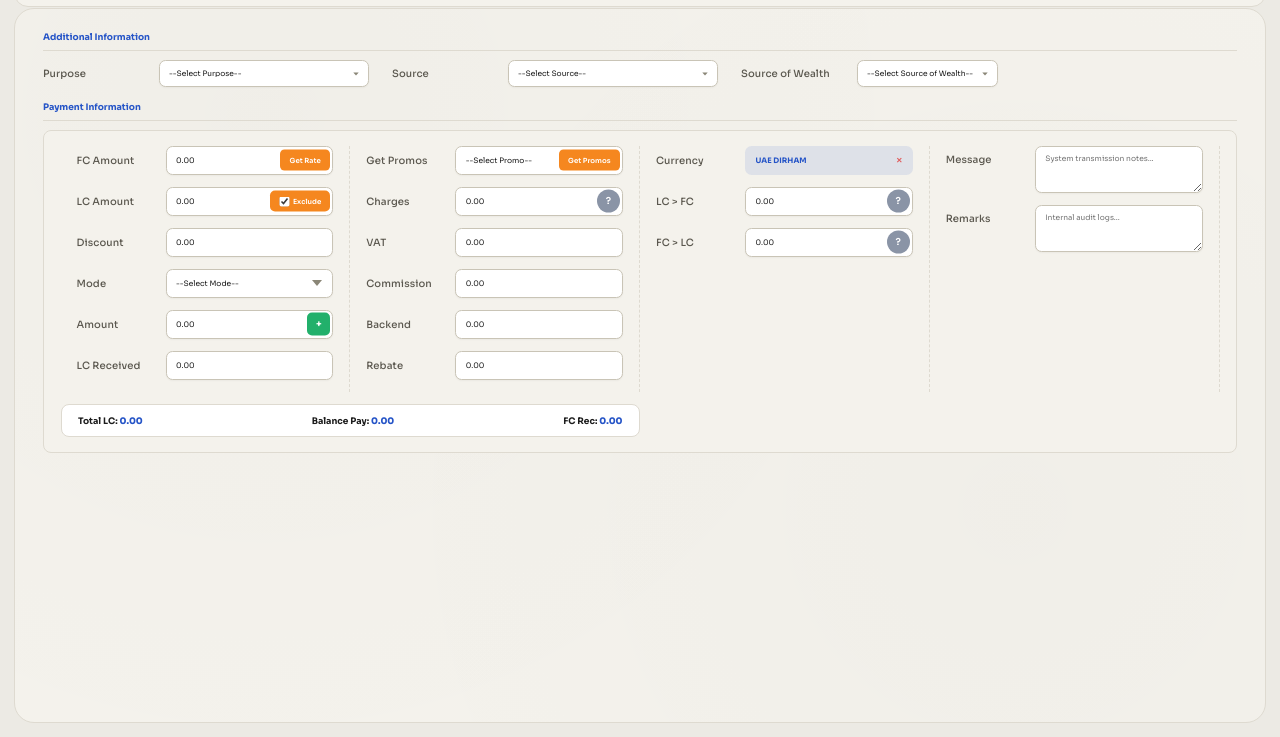
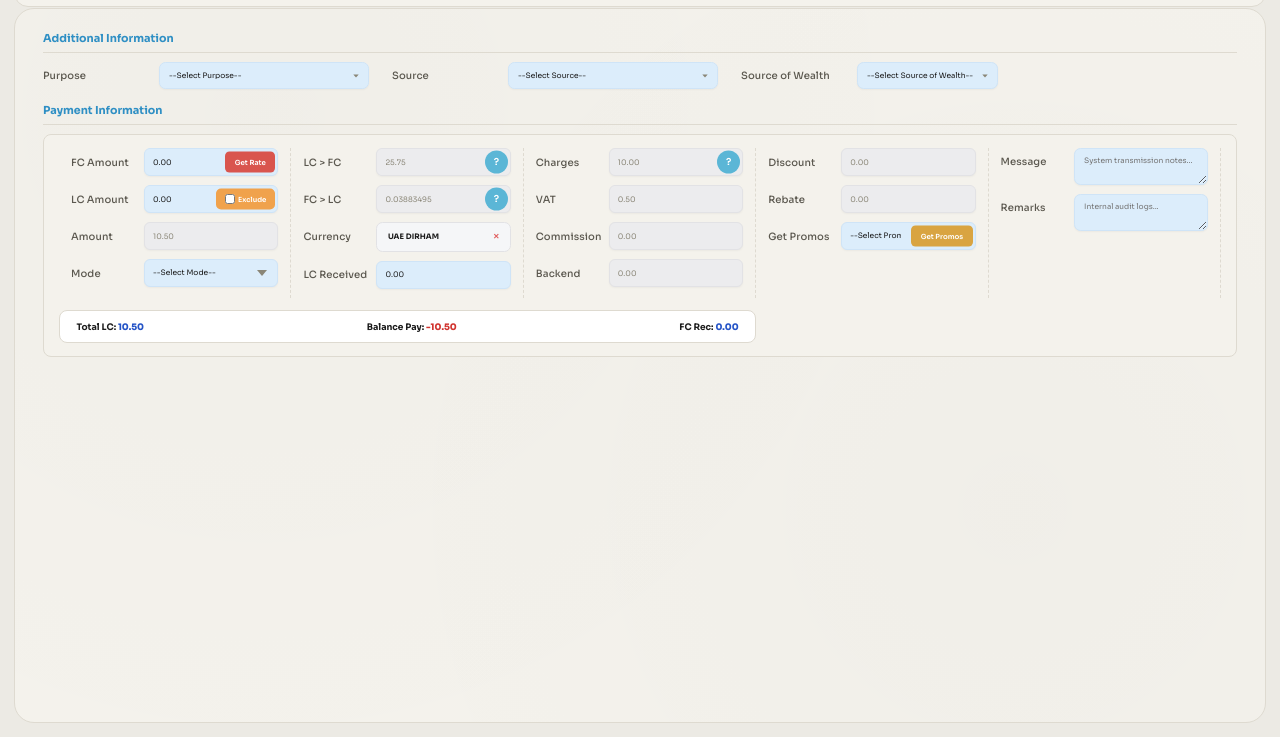
Before and after one commit to demoIntelEx/demoIntelEx, a plain HTML site: page Reg/remittance.html in a window 1280 px wide. Both pictures are taken after a click on the button "Get Rate". Shown: the part 63-800 px from the top of the page. Drawn offline with Linux system fonts and the light colour scheme.

Commit message:
Add files via upload

```diff
--- a/Reg/remittance.html
+++ b/Reg/remittance.html
@@ -147,7 +147,7 @@ button{font-family:var(--font);cursor:pointer;}
 
 .rem-section{margin-bottom:14px;}
 .rem-section-title{
-  font-size:9px;font-weight:700;color:var(--accent);margin-bottom:9.5px;padding-bottom:6.5px;
+  font-size:11px;font-weight:700;color:#2f8fc4;margin-bottom:9.5px;padding-bottom:6.5px;
   border-bottom:1px solid var(--border);display:flex;align-items:center;justify-content:space-between;
 }
 /* label/field rows — each field auto-sizes to its label, then wraps naturally */
@@ -160,7 +160,7 @@ button{font-family:var(--font);cursor:pointer;}
 .rem-f label{width:109.5px;flex-shrink:0;white-space:nowrap;font-size:10px;color:var(--text2);font-weight:500;text-align:left;letter-spacing:.01em;}
 .rem-f .ctl-wrap{width:141px;flex-shrink:0;position:relative;display:flex;align-items:center;gap:5px;}
 .rem-f input,.rem-f select{
-  width:100%;height:27px;border:1.5px solid var(--border2);background:var(--panel);border-radius:6.5px;
+  width:100%;height:27px;border:1.5px solid #cfe4f7;background:#dcedfb;border-radius:6.5px;
   padding:0 9px;font-size:7.5px;font-weight:400;line-height:1;color:var(--text);font-family:var(--font);outline:none;min-width:0;
   text-align:left;box-shadow:0 1px 2px rgba(20,18,10,.04);transition:border-color .15s,box-shadow .15s,background .15s;
 }
@@ -230,17 +230,22 @@ button{font-family:var(--font);cursor:pointer;}
 /* ══ TRANSACTION FORM (scoped copy of transaction-form.html, embedded
    into the Payment Information section) ══ */
 .tf-scope{
-  --tf-field-bg:var(--panel);
-  --tf-field-border:var(--border2);
+  --tf-field-bg:#dcedfb;
+  --tf-field-border:#cfe4f7;
+  --tf-computed-bg:#ececee;
+  --tf-computed-border:#e2e2e5;
   --tf-label-color:var(--text2);
-  --tf-orange:#f5871f;
+  --tf-orange:#f0a24c;
+  --tf-tan:#d9a441;
+  --tf-red:#d9554e;
+  --tf-help:#5bb6d6;
   --tf-blue:#2f6fed;
   --tf-blue-dark:#1f4fb8;
-  --tf-green:#22b06b;
+  --tf-green:#f0a24c;
   --tf-balance-bg:#fbe9ea;
   --tf-balance-text:#c0392b;
-  --tf-currency-bg:var(--accent-dim);
-  --tf-currency-text:var(--accent);
+  --tf-currency-bg:#f5f6f8;
+  --tf-currency-text:var(--text);
   --tf-divider:var(--border);
   --tf-page-bg:var(--paper);
   color:var(--tf-label-color);
@@ -249,16 +254,16 @@ button{font-family:var(--font);cursor:pointer;}
 .tf-form-wrapper{
   border:1px solid var(--tf-divider);
   border-radius:var(--radius-sm);
-  padding:14.5px 16.5px;
+  padding:13px 15px;
   background:var(--tf-page-bg);
 }
 .tf-grid{
   display:grid;
-  grid-template-columns: repeat(4, 1fr);
+  grid-template-columns: repeat(5, 1fr);
   gap:0;
 }
 .tf-col{
-  padding:0 16px;
+  padding:0 12px;
   border-right:1px dashed var(--tf-divider);
 }
 .tf-col:last-child{
@@ -270,11 +275,11 @@ button{font-family:var(--font);cursor:pointer;}
 .tf-field-row{
   display:flex;
   align-items:center;
-  margin-bottom:11.5px;
+  margin-bottom:9px;
   gap:5px;
 }
 .tf-field-label{
-  width:84px;
+  width:68px;
   flex-shrink:0;
   font-weight:500;
   font-size:10px;
@@ -285,11 +290,11 @@ button{font-family:var(--font);cursor:pointer;}
 .tf-scope input[type="number"],
 .tf-scope select{
   width:100%;
-  height:29.5px;
-  padding:0 9.5px;
+  height:28px;
+  padding:0 8px;
   background:var(--tf-field-bg);
   border:1.5px solid var(--tf-field-border);
-  border-radius:6.5px;
+  border-radius:6px;
   font-size:7.5px;
   font-weight:400;
   line-height:1;
@@ -323,6 +328,13 @@ button{font-family:var(--font);cursor:pointer;}
 .tf-field-row-top .tf-field-label{
   padding-top:7px;
 }
+/* computed / system-derived fields (charges, rates, etc.) — muted grey fill,
+   visually distinct from the light-blue fields the teller types into */
+.tf-scope input.tf-computed{
+  background:var(--tf-computed-bg);
+  border-color:var(--tf-computed-border);
+  color:var(--text2);
+}
 .tf-scope input[type="text"]:hover,
 .tf-scope input[type="number"]:hover,
 .tf-scope textarea:hover,
@@ -341,7 +353,7 @@ button{font-family:var(--font);cursor:pointer;}
   cursor:pointer;
 }
 .tf-scope input[readonly]{
-  background:var(--paper);
+  background:var(--tf-computed-bg);
   color:var(--text3);
 }
 .tf-with-btn{
@@ -396,7 +408,7 @@ button{font-family:var(--font);cursor:pointer;}
 .tf-embed-btn.tf-icon-btn.tf-circle-btn{
   border-radius:50%;
 }
-.tf-btn-help{ background:#8a94a6; }
+.tf-btn-help{ background:var(--tf-help); }
 .tf-btn-green{
   background:var(--tf-green);
   width:29.5px;
@@ -458,6 +470,7 @@ button{font-family:var(--font);cursor:pointer;}
   justify-content:space-between;
   background:var(--tf-currency-bg);
   color:var(--tf-currency-text);
+  border:1.5px solid var(--tf-computed-border);
   border-radius:6.5px;
   padding:0 10.5px;
   font-weight:700;
@@ -470,7 +483,7 @@ button{font-family:var(--font);cursor:pointer;}
   cursor:pointer;
 }
 .tf-summary-box{
-  grid-column: 1 / 3;
+  grid-column: 1 / span 3;
   border:1px solid var(--tf-divider);
   background:var(--panel);
   border-radius:var(--radius-sm);
@@ -596,14 +609,14 @@ function remittanceFormHtml(){
           <div class="tf-form-wrapper">
             <div class="tf-grid">
 
-              <!-- COLUMN 1 -->
+              <!-- COLUMN 1 — Amounts -->
               <div class="tf-col">
                 <div class="tf-field-row">
                   <div class="tf-field-label">FC Amount</div>
                   <div class="tf-with-btn">
                     <div class="tf-input-embed">
-                      <input type="text" value="0.00" class="tf-embed-input tf-pad-wide">
-                      <button class="tf-embed-btn tf-btn-orange" style="background:var(--tf-orange);">Get Rate</button>
+                      <input type="text" value="0.00" id="tf-fc-amount" class="tf-embed-input tf-pad-wide" placeholder="0.00">
+                      <button type="button" id="tf-get-rate-btn" class="tf-embed-btn tf-btn-orange" style="background:var(--tf-red);">Get Rate</button>
                     </div>
                   </div>
                 </div>
@@ -612,17 +625,17 @@ function remittanceFormHtml(){
                   <div class="tf-field-label">LC Amount</div>
                   <div class="tf-with-btn">
                     <div class="tf-input-embed">
-                      <input type="text" value="0.00" class="tf-embed-input tf-pad-wide">
+                      <input type="text" value="0.00" id="tf-lc-amount" class="tf-embed-input tf-pad-wide" placeholder="0.00">
                       <label class="tf-checkbox-pill tf-embed-btn tf-pill-orange">
-                        <input type="checkbox" checked> Exclude
+                        <input type="checkbox" id="tf-exclude-chk"> Exclude
                       </label>
                     </div>
                   </div>
                 </div>
 
                 <div class="tf-field-row">
-                  <div class="tf-field-label">Discount</div>
-                  <input type="text" value="0.00">
+                  <div class="tf-field-label">Amount</div>
+                  <input type="text" value="0.00" id="tf-mode-amount" class="tf-computed" readonly>
                 </div>
 
                 <div class="tf-field-row">
@@ -634,62 +647,26 @@ function remittanceFormHtml(){
                     <option>Account</option>
                   </select>
                 </div>
+              </div>
 
+              <!-- COLUMN 2 — Rates & Currency -->
+              <div class="tf-col">
                 <div class="tf-field-row">
-                  <div class="tf-field-label">Amount</div>
+                  <div class="tf-field-label">LC &gt; FC</div>
                   <div class="tf-input-embed">
-                    <input type="text" value="0.00" class="tf-embed-input tf-pad-icon">
-                    <button class="tf-embed-btn tf-icon-btn tf-btn-green">+</button>
+                    <input type="text" value="0.00" id="tf-lc-fc" class="tf-embed-input tf-pad-icon tf-computed" readonly>
+                    <button type="button" class="tf-embed-btn tf-icon-btn tf-btn-help tf-circle-btn" title="LC to FC conversion rate">?</button>
                   </div>
                 </div>
 
                 <div class="tf-field-row">
-                  <div class="tf-field-label">LC Received</div>
-                  <input type="text" value="0.00">
-                </div>
-              </div>
-
-              <!-- COLUMN 2 -->
-              <div class="tf-col">
-                <div class="tf-field-row">
-                  <div class="tf-field-label">Get Promos</div>
+                  <div class="tf-field-label">FC &gt; LC</div>
                   <div class="tf-input-embed">
-                    <select class="tf-embed-input tf-pad-wide">
-                      <option>--Select Promo--</option>
-                    </select>
-                    <button class="tf-embed-btn" style="background:var(--tf-orange);">Get Promos</button>
+                    <input type="text" value="0.00" id="tf-fc-lc" class="tf-embed-input tf-pad-icon tf-computed" readonly>
+                    <button type="button" class="tf-embed-btn tf-icon-btn tf-btn-help tf-circle-btn" title="FC to LC conversion rate">?</button>
                   </div>
                 </div>
-                <div class="tf-field-row">
-                  <div class="tf-field-label">Charges</div>
-                  <div class="tf-input-embed">
-                    <input type="text" value="0.00" class="tf-embed-input tf-pad-icon">
-                    <button class="tf-embed-btn tf-icon-btn tf-btn-help tf-circle-btn" title="Help">?</button>
-                  </div>
-                </div>
-                <div class="tf-field-row">
-                  <div class="tf-field-label">VAT</div>
-                  <input type="text" value="0.00">
-                </div>
 
-                <div class="tf-field-row">
-                  <div class="tf-field-label">Commission</div>
-                  <input type="text" value="0.00">
-                </div>
-
-                <div class="tf-field-row">
-                  <div class="tf-field-label">Backend</div>
-                  <input type="text" value="0.00">
-                </div>
-
-                <div class="tf-field-row">
-                  <div class="tf-field-label">Rebate</div>
-                  <input type="text" value="0.00">
-                </div>
-              </div>
-
-              <!-- COLUMN 3 -->
-              <div class="tf-col">
                 <div class="tf-field-row">
                   <div class="tf-field-label">Currency</div>
                   <div class="tf-currency-tag">
@@ -698,39 +675,77 @@ function remittanceFormHtml(){
                 </div>
 
                 <div class="tf-field-row">
-                  <div class="tf-field-label">LC &gt; FC</div>
+                  <div class="tf-field-label">LC Received</div>
+                  <input type="text" value="0.00" id="tf-lc-received" placeholder="0.00">
+                </div>
+              </div>
+
+              <!-- COLUMN 3 — Charges & Fees -->
+              <div class="tf-col">
+                <div class="tf-field-row">
+                  <div class="tf-field-label">Charges</div>
                   <div class="tf-input-embed">
-                    <input type="text" value="0.00" class="tf-embed-input tf-pad-icon">
-                    <button class="tf-embed-btn tf-icon-btn tf-btn-help tf-circle-btn" title="Help">?</button>
+                    <input type="text" value="0.00" id="tf-charges" class="tf-embed-input tf-pad-icon tf-computed" readonly>
+                    <button type="button" class="tf-embed-btn tf-icon-btn tf-btn-help tf-circle-btn" title="Help">?</button>
                   </div>
                 </div>
 
                 <div class="tf-field-row">
-                  <div class="tf-field-label">FC &gt; LC</div>
+                  <div class="tf-field-label">VAT</div>
+                  <input type="text" value="0.00" id="tf-vat" class="tf-computed" readonly>
+                </div>
+
+                <div class="tf-field-row">
+                  <div class="tf-field-label">Commission</div>
+                  <input type="text" value="0.00" class="tf-computed" readonly>
+                </div>
+
+                <div class="tf-field-row">
+                  <div class="tf-field-label">Backend</div>
+                  <input type="text" value="0.00" class="tf-computed" readonly>
+                </div>
+              </div>
+
+              <!-- COLUMN 4 — Discounts & Promo -->
+              <div class="tf-col">
+                <div class="tf-field-row">
+                  <div class="tf-field-label">Discount</div>
+                  <input type="text" value="0.00" class="tf-computed" readonly>
+                </div>
+
+                <div class="tf-field-row">
+                  <div class="tf-field-label">Rebate</div>
+                  <input type="text" value="0.00" class="tf-computed" readonly>
+                </div>
+
+                <div class="tf-field-row">
+                  <div class="tf-field-label">Get Promos</div>
                   <div class="tf-input-embed">
-                    <input type="text" value="0.00" class="tf-embed-input tf-pad-icon">
-                    <button class="tf-embed-btn tf-icon-btn tf-btn-help tf-circle-btn" title="Help">?</button>
+                    <select class="tf-embed-input tf-pad-wide">
+                      <option>--Select Promo--</option>
+                    </select>
+                    <button type="button" class="tf-embed-btn" style="background:var(--tf-tan);">Get Promos</button>
                   </div>
                 </div>
               </div>
 
-              <!-- COLUMN 4 (Message / Remarks, using the freed-up right side) -->
+              <!-- COLUMN 5 — Notes -->
               <div class="tf-col">
                 <div class="tf-field-row tf-field-row-top">
                   <div class="tf-field-label">Message</div>
-                  <textarea rows="3" placeholder="System transmission notes..."></textarea>
+                  <textarea rows="2" placeholder="System transmission notes..."></textarea>
                 </div>
                 <div class="tf-field-row tf-field-row-top">
                   <div class="tf-field-label">Remarks</div>
-                  <textarea rows="3" placeholder="Internal audit logs..."></textarea>
+                  <textarea rows="2" placeholder="Internal audit logs..."></textarea>
                 </div>
               </div>
 
-              <!-- SUMMARY ROW: spans columns 2 & 3 -->
+              <!-- SUMMARY ROW: spans 3 of the 5 columns -->
               <div class="tf-summary-box">
-                <span>Total LC: <strong>0.00</strong></span>
-                <span>Balance Pay: <strong>0.00</strong></span>
-                <span>FC Rec: <strong>0.00</strong></span>
+                <span>Total LC: <strong id="tf-total-lc">0.00</strong></span>
+                <span>Balance Pay: <strong id="tf-balance-pay">0.00</strong></span>
+                <span>FC Rec: <strong id="tf-fc-rec">0.00</strong></span>
               </div>
 
             </div>
@@ -753,6 +768,140 @@ document.getElementById('rem-main-inner').innerHTML = remittanceFormHtml();
 document.querySelector('.mp-back').addEventListener('click', function(){
   if (window.history.length > 1) window.history.back();
 });
+
+/* ══ PAYMENT INFORMATION — remittance calculation ══
+   Practical exchange-house calc chain:
+
+   Rates
+     LC > FC  = 25.75, fetched via "Get Rate"
+     FC > LC  = 1 / (LC > FC), shown to 8 decimal places
+
+   Forward path (customer types the FC Amount, then clicks "Get Rate"):
+     LC Amount = FC Amount / (LC > FC)
+   Reverse path (teller types the LC Amount directly, once a rate has
+   been fetched at least once):
+     FC Amount = LC Amount x (LC > FC)
+
+   Charges = 10.00 (flat), VAT = 0.50 (flat)
+   Amount ("Mode Amount")  = LC Amount + Charges + VAT
+   Total LC   = Amount
+   FC Rec     = FC Amount
+
+   LC Received is typed in by the user (not calculated).
+   Balance Pay = LC Received - Amount, shown in red when negative.
+
+   "Exclude" subtracts Charges + VAT from the current LC Amount (the
+   field itself is reduced), then FC Amount and Amount are recalculated
+   from that new LC Amount. Unchecking it adds Charges + VAT back and
+   recalculates again. */
+(function(){
+  var fcAmountEl   = document.getElementById('tf-fc-amount');
+  var lcAmountEl   = document.getElementById('tf-lc-amount');
+  var excludeChk   = document.getElementById('tf-exclude-chk');
+  var lcReceivedEl = document.getElementById('tf-lc-received');
+  var lcToFcEl     = document.getElementById('tf-lc-fc');
+  var fcToLcEl     = document.getElementById('tf-fc-lc');
+  var chargesEl    = document.getElementById('tf-charges');
+  var vatEl        = document.getElementById('tf-vat');
+  var amountEl     = document.getElementById('tf-mode-amount');
+  var getRateBtn   = document.getElementById('tf-get-rate-btn');
+  var totalLcEl    = document.getElementById('tf-total-lc');
+  var balancePayEl = document.getElementById('tf-balance-pay');
+  var fcRecEl      = document.getElementById('tf-fc-rec');
+
+  if (!fcAmountEl || !getRateBtn) return; // markup not present, skip silently
+
+  var CHARGE  = 10.00;   // flat handling charge
+  var VAT     = 0.50;    // flat VAT
+  var rate    = null;    // LC > FC, populated once "Get Rate" is clicked
+  var syncing = false;   // guards against the two amount fields re-triggering each other
+
+  function fmt(n){ return (Math.round((n + Number.EPSILON) * 100) / 100).toFixed(2); }
+  function fmt8(n){ return (Math.round((n + Number.EPSILON) * 1e8) / 1e8).toFixed(8); }
+  function num(el){ var v = parseFloat(el.value); return isNaN(v) ? 0 : v; }
+
+  function fetchRate(){
+    // A live integration would call the rate service for the selected
+    // destination currency/bank here. Fixed rate used here.
+    return 25.75; // LC > FC
+  }
+
+  function updateBalancePay(){
+    var balance = num(lcReceivedEl) - num(amountEl);
+    balancePayEl.textContent = fmt(balance);
+    balancePayEl.style.color = balance < 0 ? 'var(--red)' : '';
+  }
+
+  function applyChargesAndTotals(lc, fc){
+    var amount = lc + CHARGE + VAT;         // Amount = LC Amount + Charge + VAT
+
+    chargesEl.value = fmt(CHARGE);
+    vatEl.value     = fmt(VAT);
+    amountEl.value  = fmt(amount);
+
+    totalLcEl.textContent = amountEl.value; // Total LC = Amount
+    fcRecEl.textContent   = fmt(fc);        // FC Rec = FC Amount
+
+    updateBalancePay();                     // Balance Pay = LC Received - Amount
+  }
+
+  function recalcFromFc(){
+    if (rate === null) return;
+    var fc = num(fcAmountEl);
+    var lc = fc / rate;                 // LC Amount = FC Amount / (LC > FC)
+    syncing = true;
+    lcAmountEl.value = fmt(lc);
+    syncing = false;
+    applyChargesAndTotals(lc, fc);
+  }
+
+  function recalcFromLc(){
+    if (rate === null) return;
+    var lc = num(lcAmountEl);
+    var fc = lc * rate;                 // FC Amount = LC Amount x (LC > FC)
+    syncing = true;
+    fcAmountEl.value = fmt(fc);
+    syncing = false;
+    applyChargesAndTotals(lc, fc);
+  }
+
+  getRateBtn.addEventListener('click', function(e){
+    e.preventDefault();
+    rate = fetchRate();
+    lcToFcEl.value = fmt(rate);
+    fcToLcEl.value = fmt8(1 / rate);     // FC > LC = 1 / (LC > FC), 8 decimals
+    recalcFromFc();
+  });
+
+  fcAmountEl.addEventListener('input', function(){
+    if (syncing) return;
+    recalcFromFc();
+  });
+
+  lcAmountEl.addEventListener('input', function(){
+    if (syncing) return;
+    recalcFromLc();
+  });
+
+  lcReceivedEl.addEventListener('input', function(){
+    updateBalancePay();
+  });
+
+  if (excludeChk) {
+    excludeChk.addEventListener('change', function(){
+      // Minus (or add back) Charge + VAT to/from the LC Amount itself,
+      // then recalculate FC Amount and Amount from the new LC Amount.
+      var currentLc = num(lcAmountEl);
+      var newLc = excludeChk.checked ? (currentLc - CHARGE - VAT) : (currentLc + CHARGE + VAT);
+      var newFc = rate !== null ? newLc * rate : num(fcAmountEl);
+
+      lcAmountEl.value = fmt(newLc);
+      fcAmountEl.value = fmt(newFc);
+      applyChargesAndTotals(newLc, newFc);
+    });
+  }
+})();
+
 </script>
 </body>
 </html>
```
